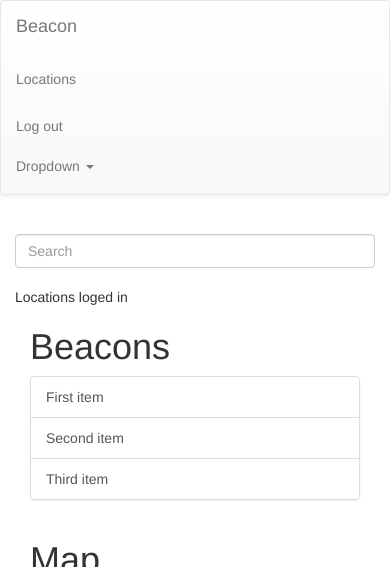
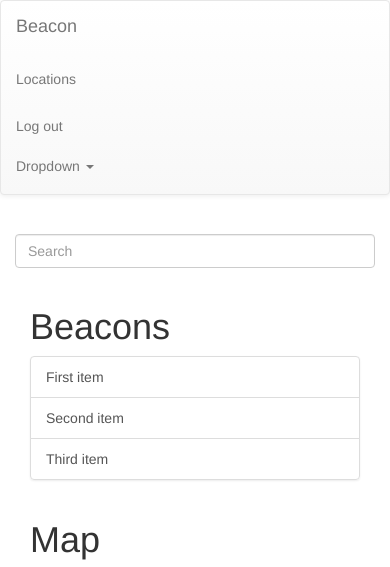
Before and after one commit to DenislavBelchev92/Lost, a Django app: page /locations/ in a window 390 px wide. Shown: the top 567 px of the page. Run offline with Django 3.2, Linux system fonts and the light colour scheme; the visitor is signed in with stand-in values (Sample User, id 1); some libraries are stand-ins or nearby versions.

Commit message:
Sync up small fixes

```diff
--- a/src/apps/locations/templates/locations/index.html
+++ b/src/apps/locations/templates/locations/index.html
@@ -3,9 +3,8 @@
 {% block title %} Locations {% endblock %}
 
 {% block content %}
-{{text}}
 <div class="row">
-    <div class="col-md-4">
+    <div class="col-sm-4">
         <div class="container-fluid">
             <h1>Beacons</h1>
             <div class="list-group">
@@ -15,10 +14,10 @@
           </div>
         </div>
     </div>
-    <div class="col-md-8">
+    <div class="col-sm-8">
         <div class="container-fluid">
           <h1>Map</h1>
-          <div id="googleMap" style="width:100%;height:400px;"></div>
+          <div id="googleMap" style="height:400px;"></div>
         </div>
     </div>
 </div>
--- a/src/apps/locations/views.py
+++ b/src/apps/locations/views.py
@@ -5,6 +5,6 @@ from django.contrib.auth.decorators import login_required
 @login_required
 def index(request):
     context = {
-        'text': "Locations loged in",
+        'text': "Locations",
     }
     return HttpResponse(render(request, 'locations/index.html', context))
--- a/src/apps/mainpage/views.py
+++ b/src/apps/mainpage/views.py
@@ -8,7 +8,6 @@ def index(request):
     }
     if request.user.is_authenticated:
         context = {
-            'user': request.user,
             'text': "Hi " + request.user.username + " ",
         }
     return HttpResponse(render(request, 'mainpage/index.html', context))
--- a/src/templates/base/index.html
+++ b/src/templates/base/index.html
@@ -59,7 +59,6 @@
 
 
     {% block main %}
-
     <!-- MAINPART -->
     <div class="row"> <!-- mainpart -->
 
@@ -76,7 +75,7 @@
 
         <!-- RIGHT -->
         <div class="col-sm-11"> <!-- right -->
-            <div class="container">
+            <div class="container-fluid">
                 {% block content %}
 
                 {% endblock %}
```
